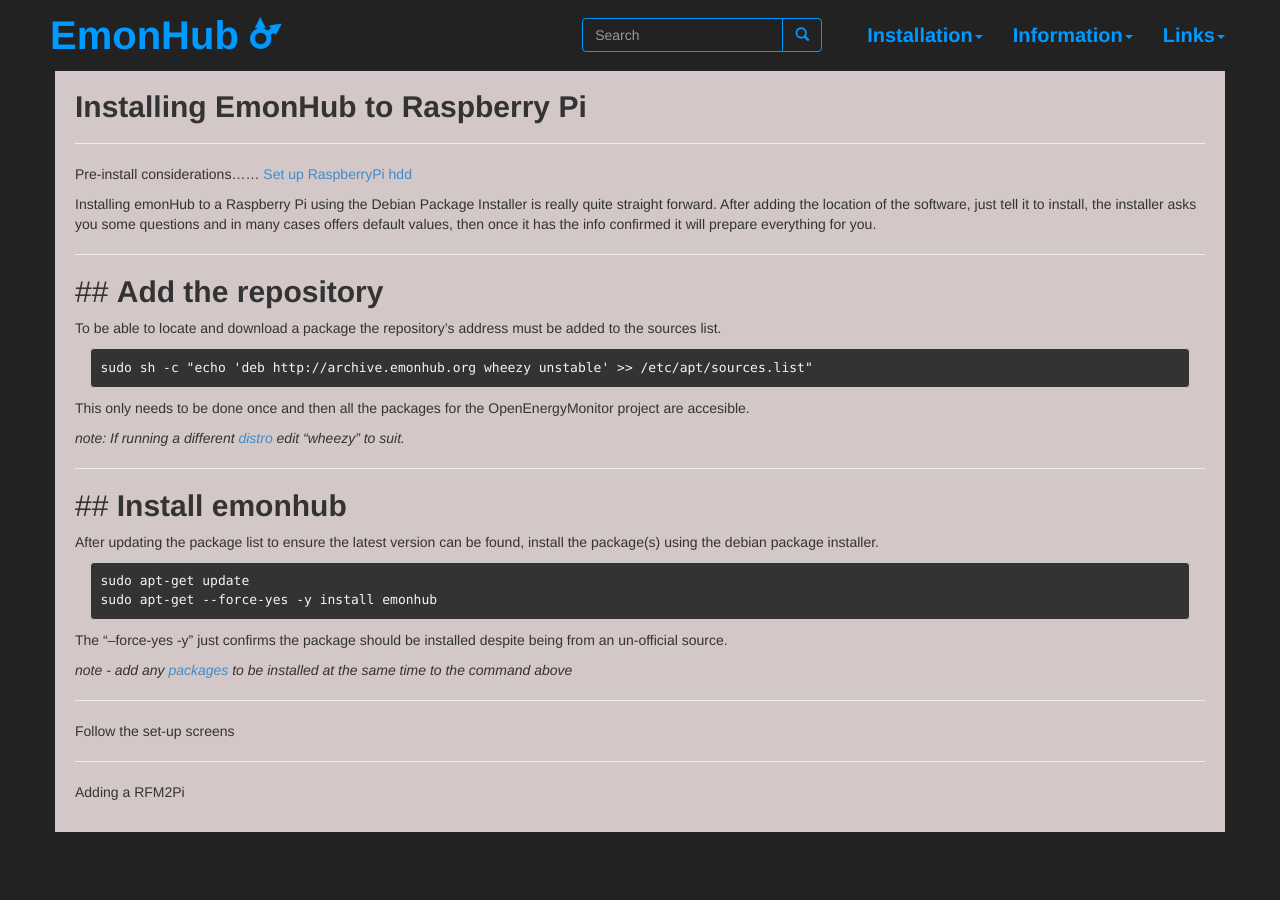
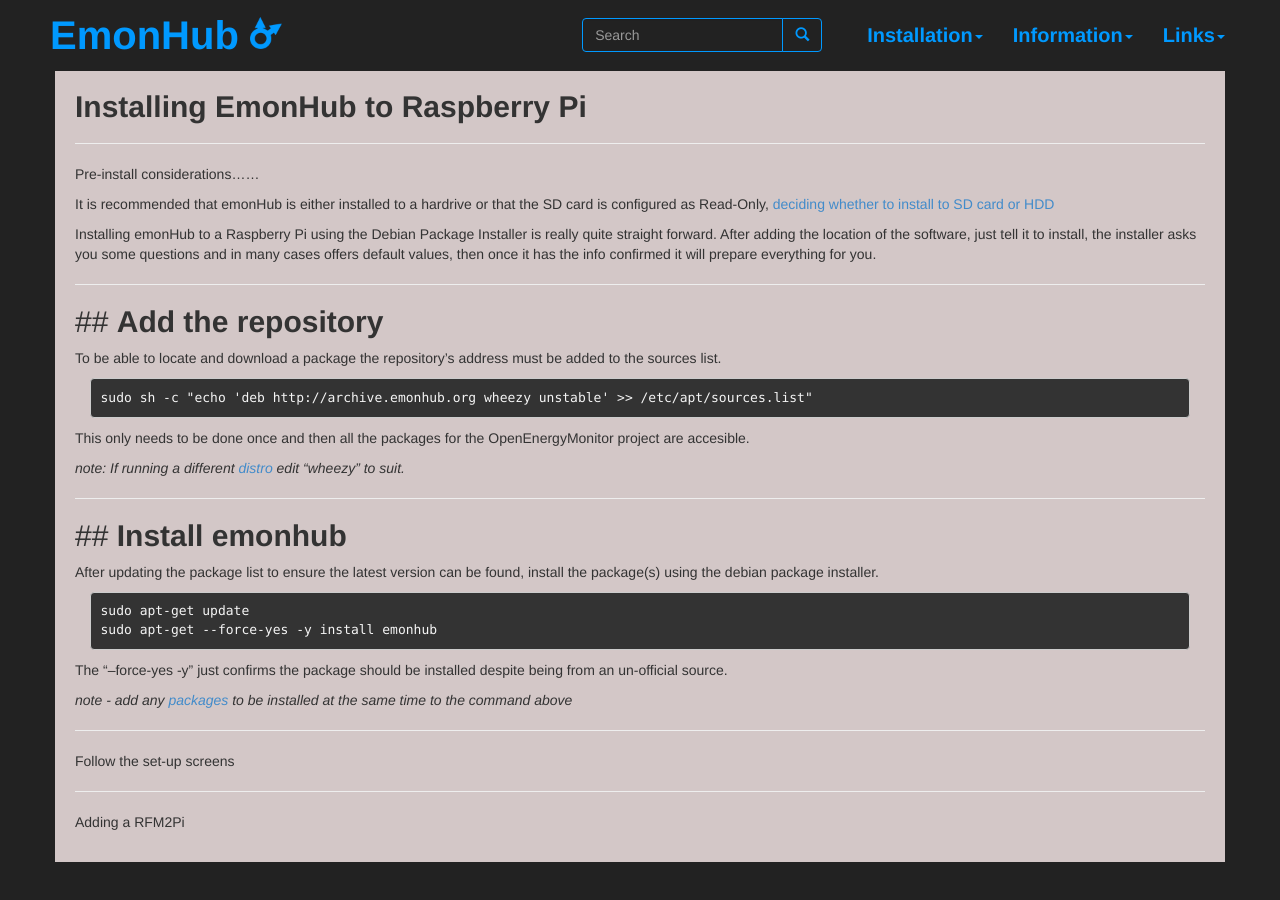
Before and after one commit to otherWIP/otherwip.github.io, a Jekyll site: the page built from documentation/install/raspberrypi/index.md, in a window 1280 px wide. Built offline with Jekyll 4.4.1, drawn with Linux system fonts in a browser that asks for light colours; nearby versions of some CDN libraries.

Commit message:
Update index.md

```diff
--- a/documentation/install/raspberrypi/index.md
+++ b/documentation/install/raspberrypi/index.md
@@ -12,7 +12,8 @@ js: index
 -----------------------------------
 
 Pre-install considerations......
-[Set up RaspberryPi hdd]({{site.page}}install/raspberrypi/hdd)
+
+It is recommended that emonHub is either installed to a hardrive or that the SD card is configured as Read-Only, [deciding whether to install to SD card or HDD]({{site.page}}install/raspberrypi/sd_or_hdd)
 
 Installing emonHub to a Raspberry Pi using the Debian Package Installer is really quite straight forward. After adding the location of the software, just tell it to install, the installer asks you some questions and in many cases offers default values, then once it has the info confirmed it will prepare everything for you.
 
```
